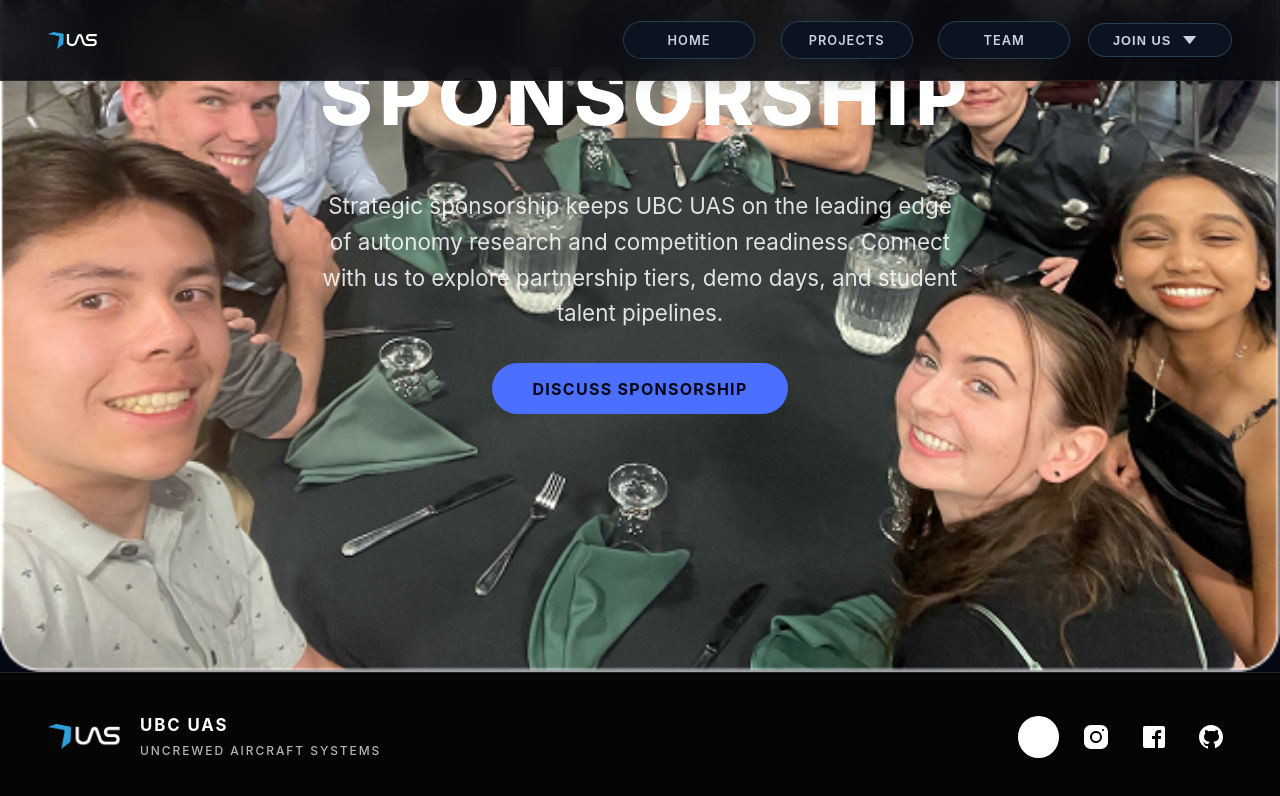
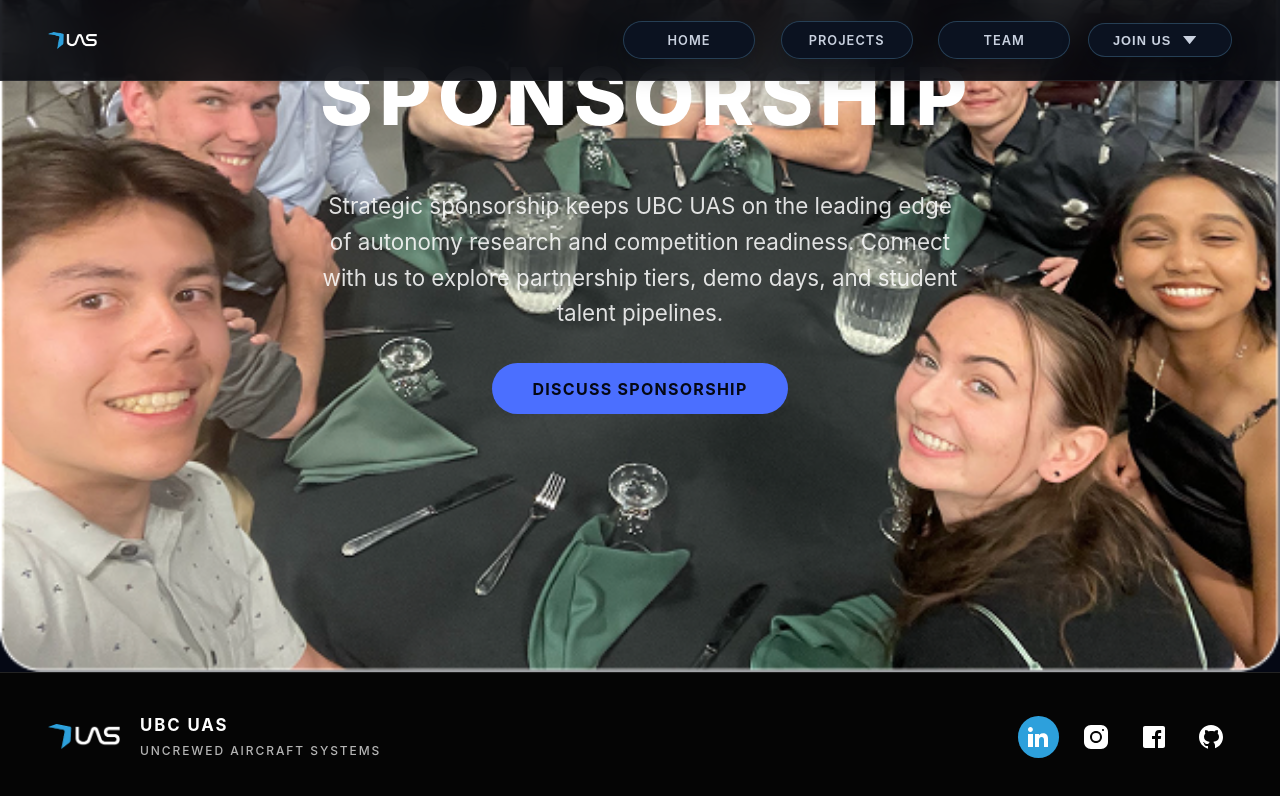
Before and after one commit to ubcuas/ubc_uas_site, a React (Vite) app: page /sponsorship in a window 1280 px wide. In both pictures the pointer is over the link 1038 px from the left and 1100 px from the top of the page. Shown: the part 364-1160 px from the top of the page. Built offline with nearby package versions, Linux system fonts and the light colour scheme.

Commit message:
Fixing color of hover

```diff
--- a/src/footer.css
+++ b/src/footer.css
@@ -62,7 +62,7 @@
 }
 
 .footer__social-link:hover {
-  background: #ffffff;
+  background: #2DA0DC;
   color: #050505;
 }
 
```
